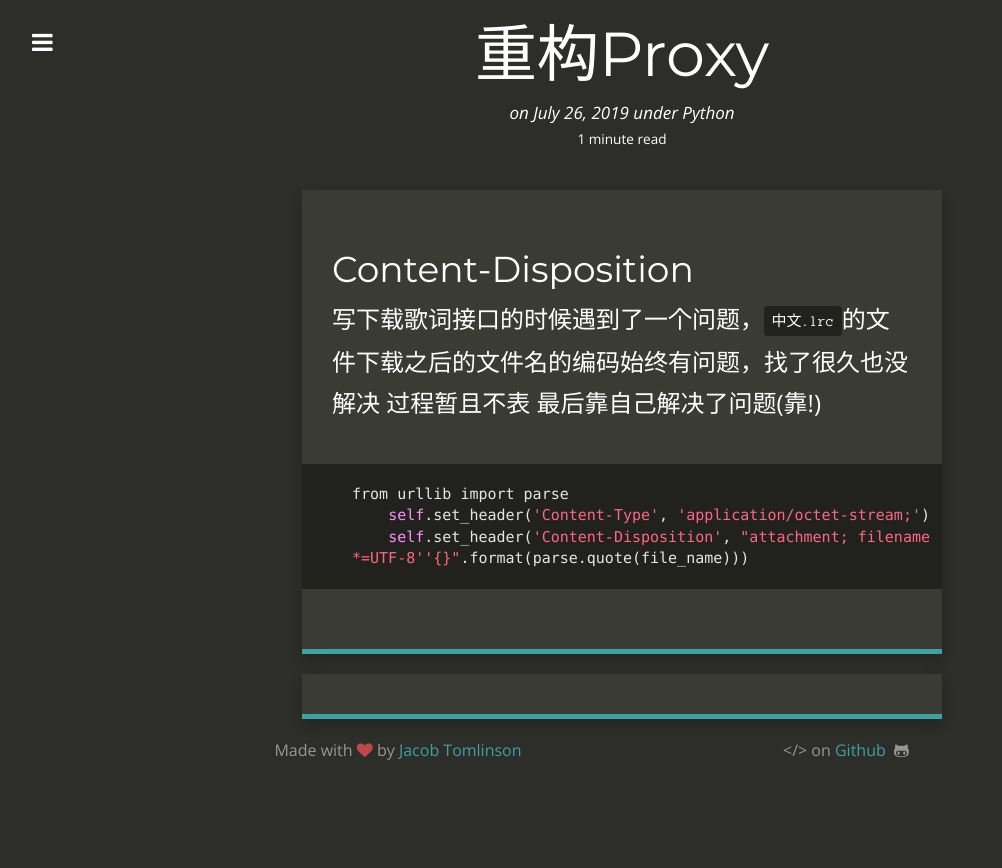
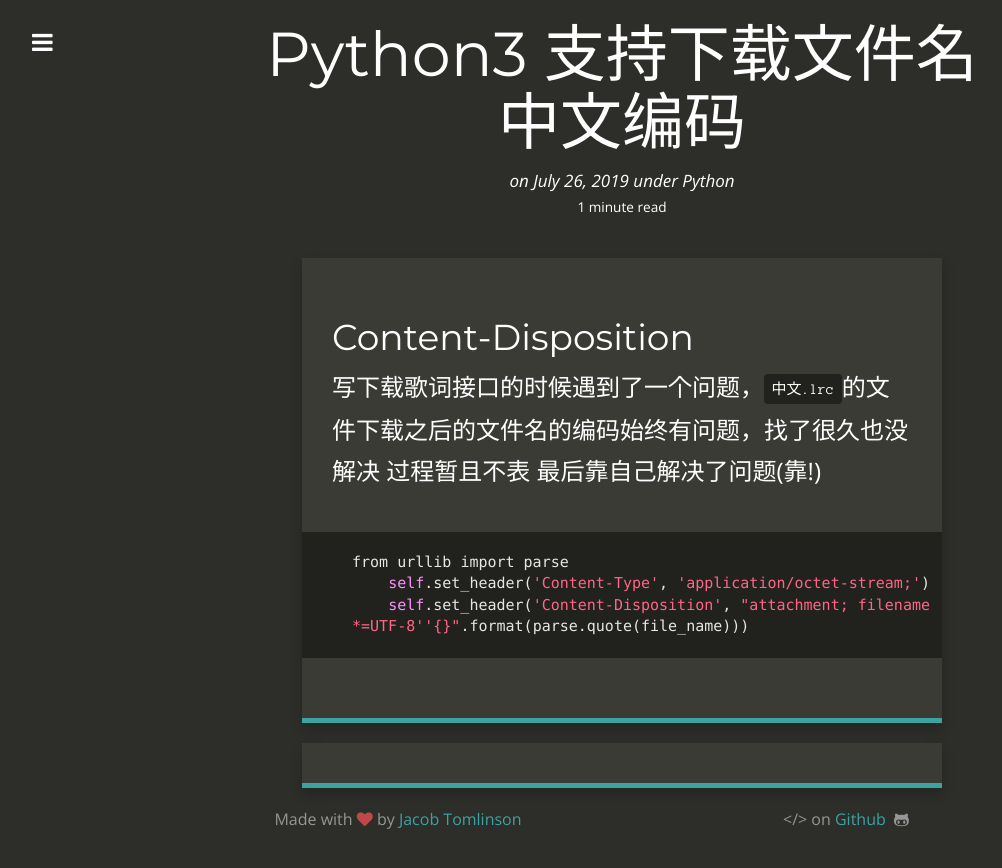
Before and after one commit to SilverW0o0W/Blog, a Jekyll site: the page built from _posts/2019-07-26-Content-Disposition-File-Name-Encoding.md, in a window 1280 px wide. Shown: the top 868 px of the page, without its empty margins (18-1020 px from the left). Built offline with Jekyll 4.4.1, drawn with Linux system fonts in a browser that asks for light colours.

Commit message:
Update 2019-07-26-Content-Disposition-File-Name-Encoding.md

```diff
--- a/_posts/2019-07-26-Content-Disposition-File-Name-Encoding.md
+++ b/_posts/2019-07-26-Content-Disposition-File-Name-Encoding.md
@@ -1,6 +1,6 @@
 ---
 layout:     post
-title:      重构Proxy
+title:      Python3 支持下载文件名中文编码
 categories: Python
 ---
 
```
